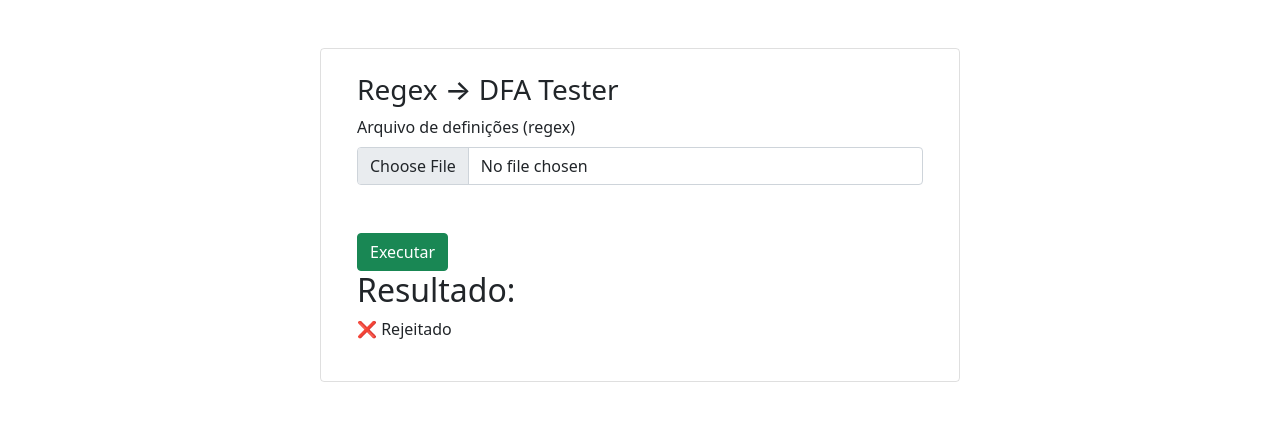
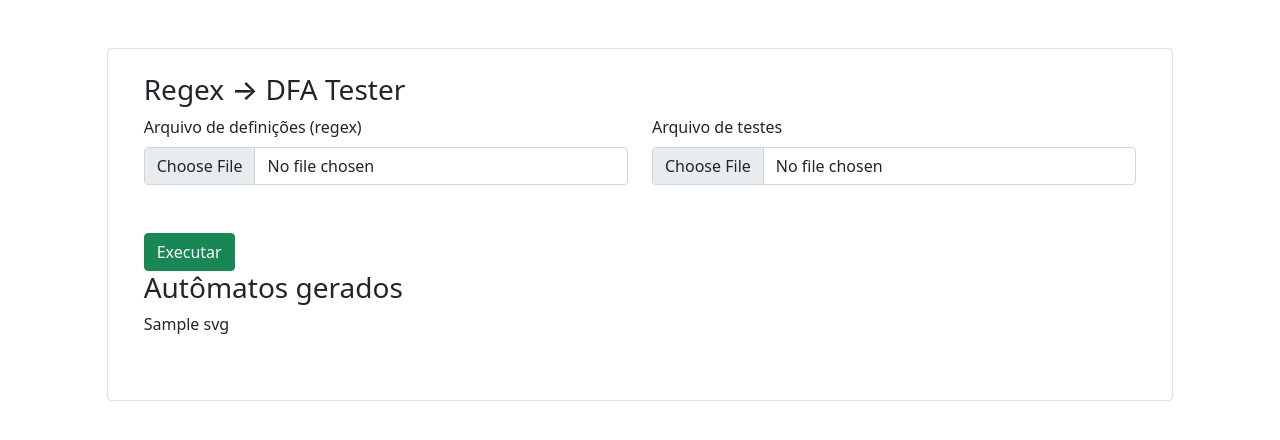
Before and after one commit to andersonsimioni/gerador-analisador-lexico, a Flask app: template web/templates/index.html in a window 1280 px wide. Shown: the top 440 px of the page. Run offline with Flask 3, Linux system fonts and the light colour scheme; the template is opened without the code that fills it: most values are stand-ins (such as "Sample title", 1, 10 or a date in 2020).

Commit message:
criacao da interface

```diff
--- a/web/app.py
+++ b/web/app.py
@@ -1,38 +1,77 @@
 from flask import Flask, render_template, request
 from src.automata import build_dfa_from_regex
 from src.regex_parser import parse_definitions_text
+from graphviz import Digraph
 
 app = Flask(__name__)
 
 @app.route("/", methods=["GET", "POST"])
 def index():
     result = []
+    automata_svgs = []
 
     if request.method == "POST":
 
         def_file = request.files.get("definitions")
+        test_file = request.files.get("tests")
+
+        if not def_file or def_file.filename == "":
+            return "Erro: arquivo de definições não enviado"
+
+        if not test_file or test_file.filename == "":
+            return "Erro: arquivo de testes não enviado"
+
         def_content = def_file.read().decode("utf-8")
+        test_content = test_file.read().decode("utf-8")
 
         definitions = parse_definitions_text(def_content)
 
-        definition = definitions[0]
-        automaton = build_dfa_from_regex(definition)
+        automata = []
 
-        test_file = request.files.get("tests")
-        test_content = test_file.read().decode("utf-8")
+        for definition in definitions:
+            automaton = build_dfa_from_regex(definition)
+            automata.append((definition.name, automaton))
 
-        tests = test_content.splitlines()
+        for name, automaton in automata:
+            automata_svgs.append(
+                automaton_to_svg(automaton, name=name)
+            )
 
-        for t in tests:
-            t = t.strip()
-            if not t:
+        main_automaton = automata[0][1] if automata else None
+
+        for text in test_content.splitlines():
+            text = text.strip()
+            if not text:
                 continue
 
-            status = "accepted" if automaton.accepts(t) else "rejected"
-            result.append((t, status))
+            result.append(
+                (text, "accepted" if main_automaton.accepts(text) else "rejected")
+            )
 
-    return render_template("index.html", result=result)
+    return render_template(
+        "index.html",
+        result=result,
+        automata_svgs=automata_svgs
+    )
 
+def automaton_to_svg(automaton, name=""):
+    dot = Digraph()
+
+    dot.attr(rankdir="LR")
+    dot.attr(label=name)
+    dot.attr(fontsize="16")
+
+    dot.node("start", shape="none")
+    dot.edge("start", automaton.initial_state)
+
+    for state_name, state in automaton.states.items():
+        shape = "doublecircle" if state.is_final else "circle"
+        dot.node(state_name, state_name, shape=shape)
+
+    for t in automaton.transitions:
+        dot.edge(t.source, t.target, label=t.symbol)
+
+    return dot.pipe(format="svg").decode("utf-8")
 
 if __name__ == "__main__":
     app.run(debug=True)
--- a/web/templates/index.html
+++ b/web/templates/index.html
@@ -7,20 +7,26 @@
         integrity="sha384-EVSTQN3/azprG1Anm3QDgpJLIm9Nao0Yz1ztcQTwFspd3yD65VohhpuuCOmLASjC" crossorigin="anonymous">
 </head>
 
-<body class="row col-12 col-lg-6 m-auto card p-4 mt-5">
-    <form method="POST" enctype="multipart/form-data" class=" m-auto ">
+<body class="row col-10 m-auto card p-4 mt-5">
+    <form method="POST" enctype="multipart/form-data" class=" m-auto " onsubmit="showLoading()">
         <h3>Regex → DFA Tester</h3>
-        <label class="form-label">Arquivo de definições (regex)</label>
-        <input type="file" class="form-control" name="definitions"><br><br>
-<!--
-        <h3>Arquivo de testes</h3>
-        <input type="file" name="tests"><br><br> -->
+        <div class="row">
+            <div class="col-12 col-lg-6">
+                <label class="form-label">Arquivo de definições (regex)</label>
+                <input type="file" class="form-control" name="definitions"><br><br>
+            </div>
+            <div class="col">
 
+                <label class="form-label">Arquivo de testes</label>
+                <input type="file" class="form-control" name="tests"><br><br>
+
+            </div>
+        </div>
         <button type="submit" class="btn btn-success">Executar</button>
     </form>
 
-    {% if result is not none %}
-    <h2>Resultado:</h2>
+    {% if result %}
+    <h3>Resultado:</h3>
     <p>
         {% if result %}
         ✅ Aceito
@@ -30,7 +36,39 @@
     </p>
     {% endif %}
 
+    <div id="loading" style="
+        display:none;
+        position:fixed;
+        top:0;
+        left:0;
+        width:100%;
+        height:100%;
+        background:rgba(0,0,0,0.5);
+        color:white;
+        font-size:24px;
+        text-align:center;
+        padding-top:200px;
+        z-index:9999;
+    ">
+        ⏳ Desenhando autômatos...
+    </div>
+
+    {% if automata_svgs %}
+    <h3>Autômatos gerados</h3>
+    {% for svg in automata_svgs %}
+    <div style="margin-bottom: 40px;">
+        {{ svg | safe }}
+    </div>
+    {% endfor %}
+    {% endif %}
+
 </body>
+<script>
+    function showLoading() {
+        document.getElementById("loading").style.display = "block";
+    }
+</script>
+
 <script src="https://cdn.jsdelivr.net/npm/bootstrap@5.0.2/dist/js/bootstrap.bundle.min.js"
     integrity="sha384-MrcW6ZMFYlzcLA8Nl+NtUVF0sA7MsXsP1UyJoMp4YLEuNSfAP+JcXn/tWtIaxVXM"
     crossorigin="anonymous"></script>
```
